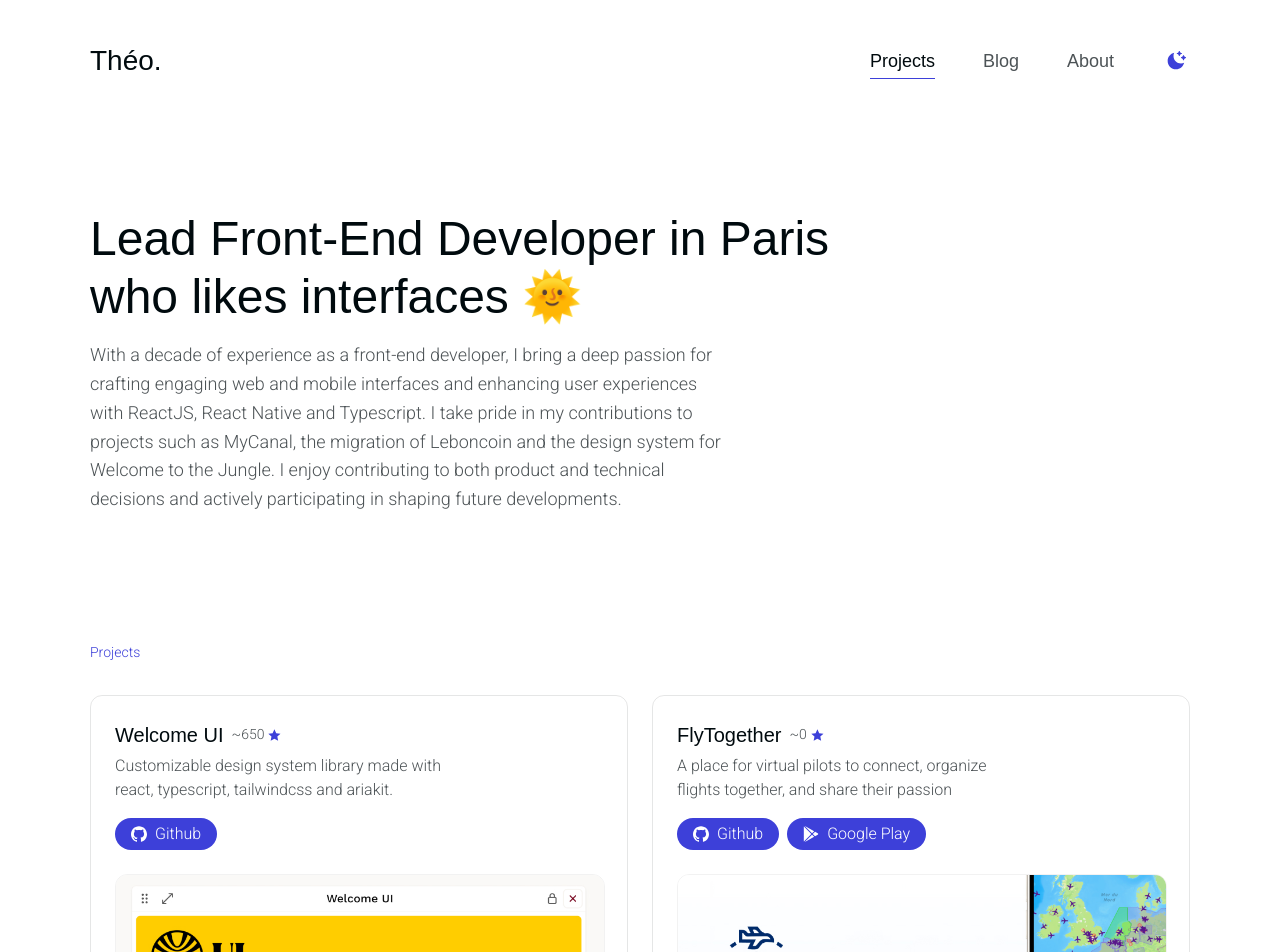
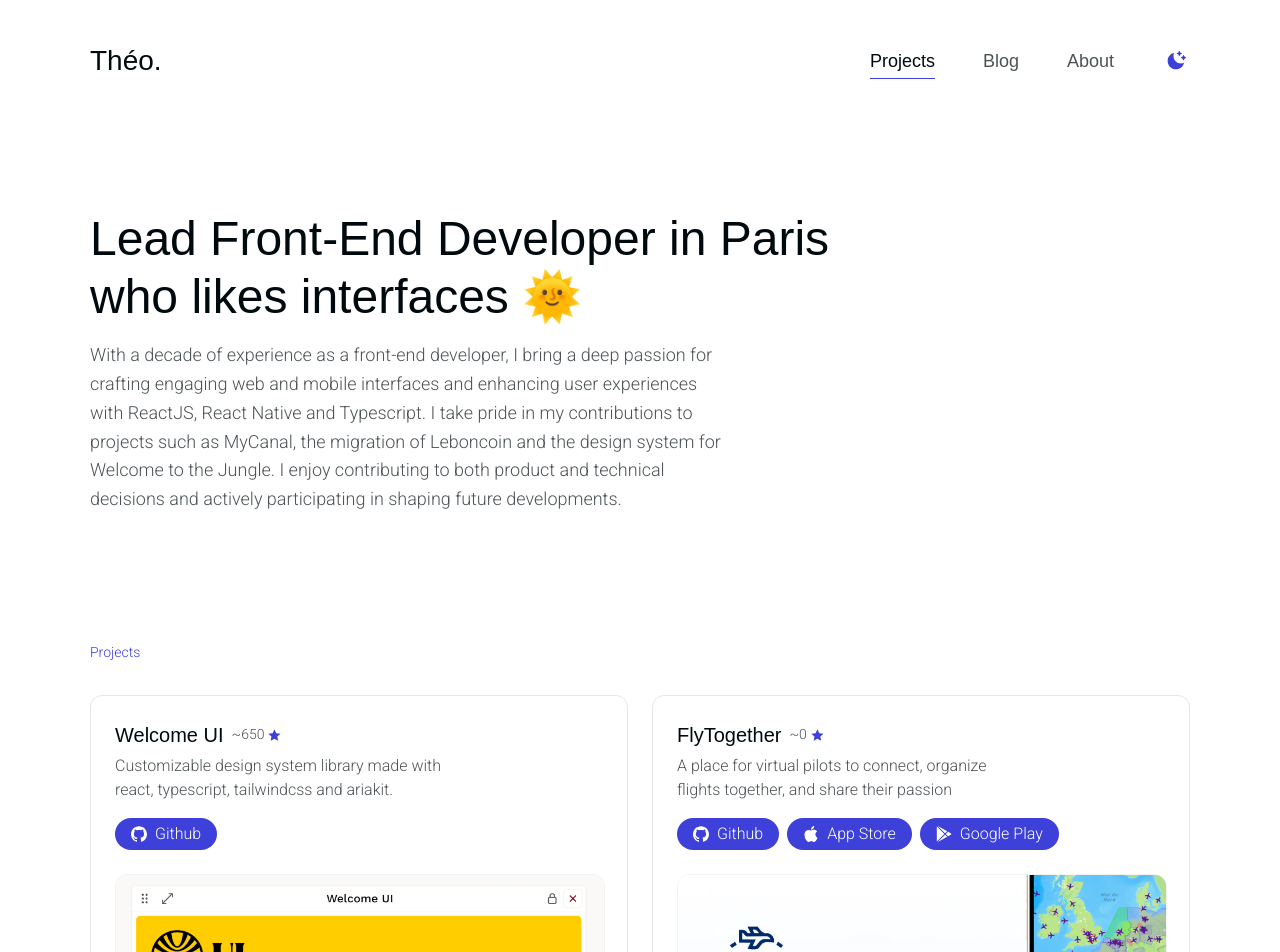
Before and after one commit to theo-mesnil/theomesnil.com, a Next.js app: page / in a window 1280 px wide. Shown: the top 952 px of the page. Built offline with nearby package versions, Linux system fonts and the light colour scheme; a web font is replaced by a local one.

Commit message:
feat: add apple store link to flyTogether and upgrade dependencies

```diff
--- a/app/page.tsx
+++ b/app/page.tsx
@@ -17,6 +17,7 @@
     stars: '~650',
   },
   {
+    appleStore: 'flytogether-ivao-companion/id6761731133',
     description:
       'A place for virtual pilots to connect, organize flights together, and share their passion',
     github: 'theo-mesnil/FlyTogether',
```
Also changed, not shown: package.json (+12 -9 lines), 1 other file (tests, documents, lock files or other folders).
